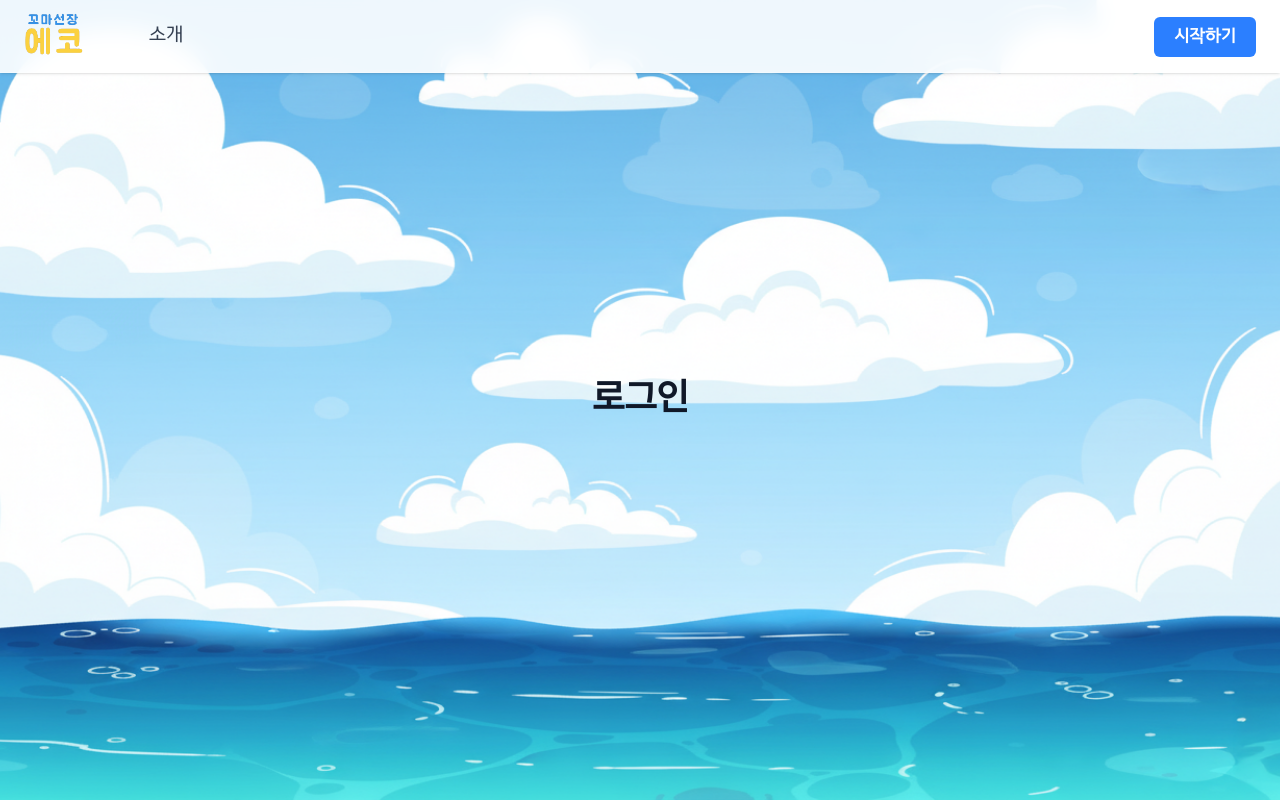
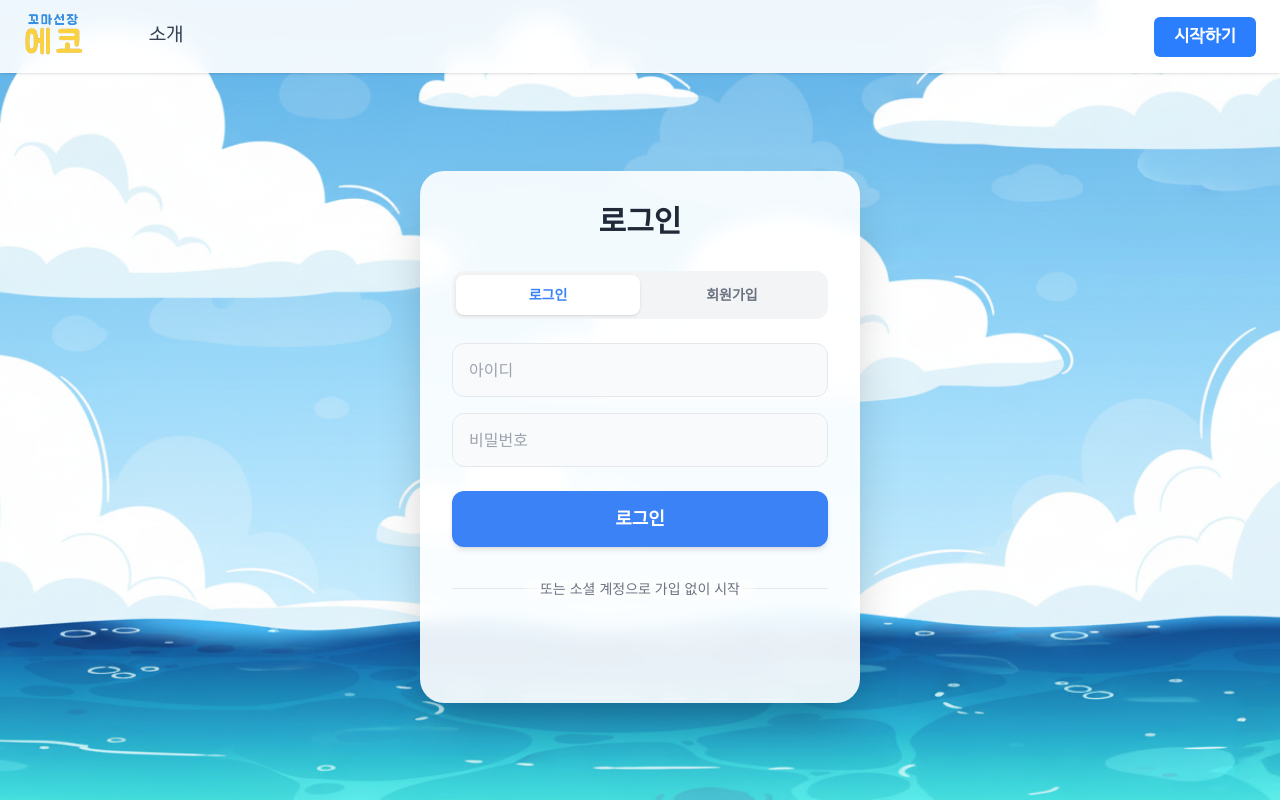
Before and after one commit to jhpps1/captinecho, a React (Vite) app in the folder frontend/: page /login in a window 1280 px wide. Built offline with nearby package versions, Linux system fonts and the light colour scheme; no server answers.

Commit message:
feat: 일반 로그인/회원가입 기능 구현

```diff
--- /dev/null
+++ b/frontend/src/api/authApi.ts
@@ -0,0 +1,54 @@
+import axios from 'axios';
+
+// 로그인/회원가입 응답 인터페이스
+export interface LoginResponse {
+  protectorId: number;
+  accessToken: string;
+  isNewUser: boolean;
+}
+
+// 일반 로그인 요청 데이터
+interface LocalLoginRequest {
+  username: string;
+  password: string;
+}
+
+// 회원가입 요청 데이터
+interface LocalSignupRequest {
+  username: string;
+  password: string;
+  email: string;
+}
+
+/**
+ * 소셜 로그인 API
+ * POST /api/auth/social/login
+ */
+export const socialLogin = async (idToken: string, provider: string = 'google'): Promise<LoginResponse> => {
+  const response = await axios.post<LoginResponse>(
+    '/api/auth/social/login',
+    {
+      idToken: idToken,
+      provider: provider,
+    }
+  );
+  return response.data;
+};
+
+/**
+ * 일반 로그인 API
+ * POST /api/auth/local/login
+ */
+export const localLogin = async (data: LocalLoginRequest): Promise<LoginResponse> => {
+  const response = await axios.post<LoginResponse>('/api/auth/local/login', data);
+  return response.data;
+};
+
+/**
+ * 일반 회원가입 API
+ * POST /api/auth/local/signup
+ */
+export const localSignup = async (data: LocalSignupRequest): Promise<LoginResponse> => {
+  const response = await axios.post<LoginResponse>('/api/auth/local/signup', data);
+  return response.data;
+};
--- a/frontend/src/pages/Login.tsx
+++ b/frontend/src/pages/Login.tsx
@@ -1,75 +1,115 @@
+import React, { useState } from 'react';
 import { useNavigate } from 'react-router-dom';
 import { GoogleLogin, type CredentialResponse } from '@react-oauth/google';
-import axios from 'axios';
 import Cookies from 'js-cookie';
 import BeforeNavbar from '../components/BeforeLoginNavbar';
-
-// 로그인 관련 인터페이스
-interface LoginResponse {
-  protectorId: number;
-  accessToken: string;
-  isNewUser: boolean;
-}
+import { socialLogin, localLogin, localSignup, type LoginResponse } from '../api/authApi';
 
 const Login = () => {
-  // 라우팅 관련
   const navigate = useNavigate();
 
-  // 구글 로그인 성공 시 호출될 콜백 함수
-  const handleLoginSuccess = async (credentialResponse: CredentialResponse) => {
-    // 'credential' 필드에 idToken이 담겨 옵니다.
-    const idToken = credentialResponse.credential;
+  // 탭 상태: 'login' | 'signup'
+  const [activeTab, setActiveTab] = useState<'login' | 'signup'>('login');
 
-    if (!idToken) {
-      // 구글로 부터 idToken을 받지 못 할시
-      console.error('Google로부터 idToken을 받지 못했습니다.');
-      return;
-    }
+  // 입력 폼 상태 (confirmPassword 추가)
+  const [formData, setFormData] = useState({
+    username: '',
+    password: '',
+    confirmPassword: '',
+    email: ''
+  });
 
-    try {
-      // idToken을 백엔드 서버로 전송
-      const response = await axios.post<LoginResponse>(
-        '/api/auth/social/login',
-        {
-          idToken: idToken,
-          provider: 'google',
-        }
-      );
+  // 로딩 상태
+  const [isLoading, setIsLoading] = useState(false);
 
-      // 백엔드 응답에서 AccessToken, isNewUser 추출
-      const { accessToken, isNewUser } = response.data;
+  // 입력 핸들러
+  const handleInputChange = (e: React.ChangeEvent<HTMLInputElement>) => {
+    const { name, value } = e.target;
+    setFormData(prev => ({ ...prev, [name]: value }));
+  };
+
+  // 공통 로그인 성공 처리 로직
+  const processLoginSuccess = (data: LoginResponse) => {
+    const { accessToken, isNewUser } = data;
 
     if (accessToken) {
-        // AccessToken을 쿠키에 저장
       Cookies.set('accessToken', accessToken, { expires: 7, path: '/' });
 
-        // 신규 회원 여부에 따라 리디렉션
       if (isNewUser) {
-          // 신규 회원: 약관 동의 페이지로 이동
         navigate('/new-user-terms');
       } else {
-          // 기존 회원: 프로필 선택 페이지로 이동
         navigate('/select-profile');
       }
     } else {
-        // AccessToken 에러 발생시
-        console.error('백엔드 응답에 AccessToken이 없습니다.');
-      }
-    } catch (error) {
-      // 로그인 실패 시
-      console.error('백엔드 로그인 요청 실패:');
+      console.error('AccessToken이 응답에 없습니다.');
+      alert('로그인 처리 중 오류가 발생했습니다.');
     }
   };
 
-  // 구글 로그인 실패 시
-  const handleLoginError = () => {
-    console.error('Google 로그인에 실패했습니다.');
+  // 일반 로그인 / 회원가입 제출 핸들러
+  const handleSubmit = async (e: React.FormEvent) => {
+    e.preventDefault();
+
+    // ✅ 유효성 검사: 회원가입 시 비밀번호 일치 여부 확인
+    if (activeTab === 'signup') {
+      if (formData.password !== formData.confirmPassword) {
+        alert('비밀번호가 일치하지 않습니다. 다시 확인해주세요.');
+        return;
+      }
+    }
+
+    setIsLoading(true);
+
+    try {
+      // 1. 일반 로그인 로직
+      if (activeTab === 'login') {
+        const response = await localLogin({
+          username: formData.username,
+          password: formData.password
+        });
+        // 로그인 성공 시에만 메인으로 이동 로직 실행
+        processLoginSuccess(response);
+      }
+      // 2. 회원가입 로직
+      else {
+        await localSignup({
+          username: formData.username,
+          password: formData.password,
+          email: formData.email
+        });
+
+        alert('회원가입이 완료되었습니다! 로그인을 진행해주세요.');
+
+        // ✅ 자동 로그인(processLoginSuccess)을 하지 않고, 페이지를 새로고침합니다.
+        window.location.reload();
+      }
+
+    } catch (error: any) {
+      console.error('요청 실패:', error);
+      const errorMessage = error.response?.data?.message || '오류가 발생했습니다. 다시 시도해주세요.';
+      alert(errorMessage);
+    } finally {
+      setIsLoading(false);
+    }
+  };
+
+  // 구글 로그인 성공 핸들러
+  const handleGoogleSuccess = async (credentialResponse: CredentialResponse) => {
+    const idToken = credentialResponse.credential;
+    if (!idToken) return;
+
+    try {
+      const data = await socialLogin(idToken, 'google');
+      processLoginSuccess(data);
+    } catch (error) {
+      console.error('Google 로그인 실패:', error);
+      alert('Google 로그인에 실패했습니다.');
+    }
   };
 
   return (
-    // 배경화면 설정 관련
     <div
-      className="flex flex-col h-screen relative overflow-hidden font-sans"
+      className="flex flex-col h-screen relative overflow-hidden font-pretendard"
       style={{
         backgroundImage: `url('/introduce/background.png')`,
         backgroundSize: 'cover',
@@ -77,28 +117,154 @@ const Login = () => {
         backgroundRepeat: 'no-repeat',
       }}
     >
-      {/* 상단 Navbar */}
       <BeforeNavbar />
 
       <div className="flex-grow flex justify-center items-center z-10 p-4">
-        <div className="text-center">
-          {/* "로그인" */}
-          <h1 className="text-4xl font-extrabold mb-10 text-gray-900 tracking-tight">
-            로그인
+        {/* 카드형 컨테이너 */}
+        <div className="bg-white/90 backdrop-blur-sm rounded-3xl shadow-2xl p-8 w-full max-w-[440px] transition-all duration-300">
+
+          {/* 헤더 */}
+          <h1 className="text-3xl font-bold text-center text-neutral-800 mb-8">
+            {activeTab === 'login' ? '로그인' : '회원가입'}
           </h1>
 
-          {/* 구글 로그인 컴포넌트 */}
+          {/* 탭 버튼 (로그인 / 회원가입) */}
+          <div className="flex p-1 bg-neutral-100 rounded-xl mb-6 relative">
+            <button
+              onClick={() => setActiveTab('login')}
+              className={`flex-1 py-2.5 text-sm font-semibold rounded-lg transition-all duration-200 ${
+                activeTab === 'login'
+                  ? 'bg-white text-primary shadow-sm'
+                  : 'text-neutral-500 hover:text-neutral-700'
+              }`}
+            >
+              로그인
+            </button>
+            <button
+              onClick={() => setActiveTab('signup')}
+              className={`flex-1 py-2.5 text-sm font-semibold rounded-lg transition-all duration-200 ${
+                activeTab === 'signup'
+                  ? 'bg-white text-primary shadow-sm'
+                  : 'text-neutral-500 hover:text-neutral-700'
+              }`}
+            >
+              회원가입
+            </button>
+          </div>
+
+          {/* 일반 로그인/회원가입 폼 */}
+          <form onSubmit={handleSubmit} className="space-y-4">
+            <div className="space-y-4">
+              {/* 아이디 입력 */}
+              <div>
+                <input
+                  type="text"
+                  name="username"
+                  placeholder="아이디"
+                  value={formData.username}
+                  onChange={handleInputChange}
+                  required
+                  className="w-full px-4 py-3.5 bg-neutral-50 border border-neutral-200 rounded-xl focus:outline-none focus:ring-2 focus:ring-primary/50 focus:border-primary transition-all text-neutral-700 placeholder-neutral-400"
+                />
+              </div>
+
+              {/* 이메일 입력 (회원가입 시에만 표시) */}
+              {activeTab === 'signup' && (
+                <div className="animate-fadeIn">
+                  <input
+                    type="email"
+                    name="email"
+                    placeholder="이메일 (example@email.com)"
+                    value={formData.email}
+                    onChange={handleInputChange}
+                    required
+                    className="w-full px-4 py-3.5 bg-neutral-50 border border-neutral-200 rounded-xl focus:outline-none focus:ring-2 focus:ring-primary/50 focus:border-primary transition-all text-neutral-700 placeholder-neutral-400"
+                  />
+                </div>
+              )}
+
+              {/* 비밀번호 입력 */}
+              <div>
+                <input
+                  type="password"
+                  name="password"
+                  placeholder="비밀번호"
+                  value={formData.password}
+                  onChange={handleInputChange}
+                  required
+                  className="w-full px-4 py-3.5 bg-neutral-50 border border-neutral-200 rounded-xl focus:outline-none focus:ring-2 focus:ring-primary/50 focus:border-primary transition-all text-neutral-700 placeholder-neutral-400"
+                />
+              </div>
+
+              {/* 비밀번호 확인 입력 (회원가입 시에만 표시) */}
+              {activeTab === 'signup' && (
+                <div className="animate-fadeIn">
+                  <input
+                    type="password"
+                    name="confirmPassword"
+                    placeholder="비밀번호 확인"
+                    value={formData.confirmPassword}
+                    onChange={handleInputChange}
+                    required
+                    className={`w-full px-4 py-3.5 bg-neutral-50 border rounded-xl focus:outline-none focus:ring-2 focus:ring-primary/50 focus:border-primary transition-all text-neutral-700 placeholder-neutral-400 ${
+                      // 입력값이 있는데 불일치하면 테두리 붉게 표시 (UX 강화)
+                      formData.confirmPassword && formData.password !== formData.confirmPassword
+                        ? 'border-red-300 focus:border-red-500 focus:ring-red-200'
+                        : 'border-neutral-200'
+                    }`}
+                  />
+                  {/* 불일치 시 도움말 텍스트 */}
+                  {formData.confirmPassword && formData.password !== formData.confirmPassword && (
+                    <p className="text-xs text-red-500 mt-1 ml-1">비밀번호가 일치하지 않습니다.</p>
+                  )}
+                </div>
+              )}
+            </div>
+
+            {/* 제출 버튼 */}
+            <button
+              type="submit"
+              disabled={isLoading}
+              className="w-full py-3.5 bg-primary hover:bg-primary/90 text-white rounded-xl font-bold text-lg shadow-md hover:shadow-lg transition-all duration-200 active:scale-[0.98] mt-2 disabled:opacity-70 disabled:cursor-not-allowed"
+            >
+              {isLoading ? (
+                <span className="flex items-center justify-center gap-2">
+                  <svg className="animate-spin h-5 w-5 text-white" xmlns="http://www.w3.org/2000/svg" fill="none" viewBox="0 0 24 24">
+                    <circle className="opacity-25" cx="12" cy="12" r="10" stroke="currentColor" strokeWidth="4"></circle>
+                    <path className="opacity-75" fill="currentColor" d="M4 12a8 8 0 018-8V0C5.373 0 0 5.373 0 12h4zm2 5.291A7.962 7.962 0 014 12H0c0 3.042 1.135 5.824 3 7.938l3-2.647z"></path>
+                  </svg>
+                  처리 중...
+                </span>
+              ) : (
+                activeTab === 'login' ? '로그인' : '가입하기'
+              )}
+            </button>
+          </form>
+
+          {/* 구분선 */}
+          <div className="relative my-8">
+            <div className="absolute inset-0 flex items-center">
+              <div className="w-full border-t border-neutral-200"></div>
+            </div>
+            <div className="relative flex justify-center text-sm">
+              <span className="px-4 bg-white/0 backdrop-blur-sm text-neutral-500 bg-white rounded-full">
+                또는 소셜 계정으로 가입 없이 시작
+              </span>
+            </div>
+          </div>
+
+          {/* 구글 로그인 */}
           <div className="flex justify-center">
             <GoogleLogin
-              onSuccess={handleLoginSuccess}
-              onError={handleLoginError}
-              useOneTap={false} // 원탭 로그인 비활성화 (버튼 클릭 방식만 사용)
+              onSuccess={handleGoogleSuccess}
+              onError={() => console.error('Login Failed')}
+              useOneTap={false}
               shape="pill"
               theme="outline"
               size="large"
+              width="340"
             />
           </div>
-
         </div>
       </div>
     </div>
```
Lines whose indentation alone changed are shown as unchanged.
